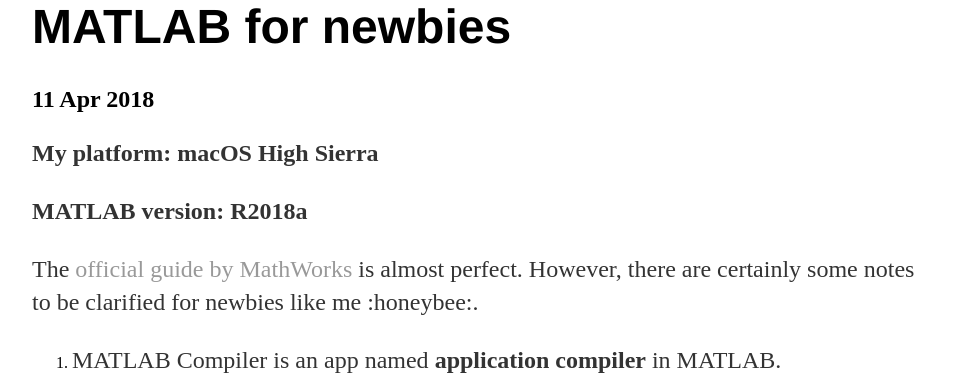
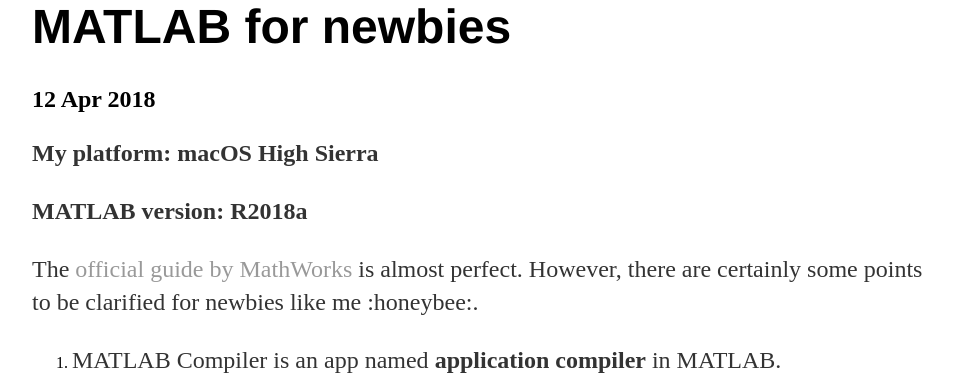
Before and after one commit to huangmozhilv/huangmozhilv.github.io, a Jekyll site: the page built from _posts/2018-04-12-Create-Standalone-Application-from-MATLAB.md, in a window 1280 px wide. Shown: the part 166-541 px from the top of the page, without its empty margins (160-1113 px from the left). Built offline with Jekyll 4.4.1, drawn with Linux system fonts in a browser that asks for light colours; comment, search, counter and statistics services are not loaded.

Commit message:
Update and rename 2018-04-11-Create-Standalone-Application-from-MATLAB.md to 2018-04-12-Create-Standalone-Application-from-MATLAB.md

```diff
--- a/_posts/2018-04-11-Create-Standalone-Application-from-MATLAB.md
+++ b/_posts/2018-04-12-Create-Standalone-Application-from-MATLAB.md
@@ -1,7 +1,7 @@
 ---
 layout: post
 title: "Create Standalone Application from MATLAB for newbies"
-date: 2018-04-11
+date: 2018-04-12
 ---
 
 **My platform: macOS High Sierra**
@@ -10,7 +10,7 @@ date: 2018-04-11
 **MATLAB version: R2018a**
 
 
-The [official guide by MathWorks](https://www.mathworks.com/help/compiler/create-and-install-a-standalone-application-from-matlab-code.html) is almost perfect. However, there are certainly some notes to be clarified for newbies like me :honeybee:.
+The [official guide by MathWorks](https://www.mathworks.com/help/compiler/create-and-install-a-standalone-application-from-matlab-code.html) is almost perfect. However, there are certainly some points to be clarified for newbies like me :honeybee:.
 
 1. MATLAB Compiler is an app named **application compiler** in MATLAB.
 
```
